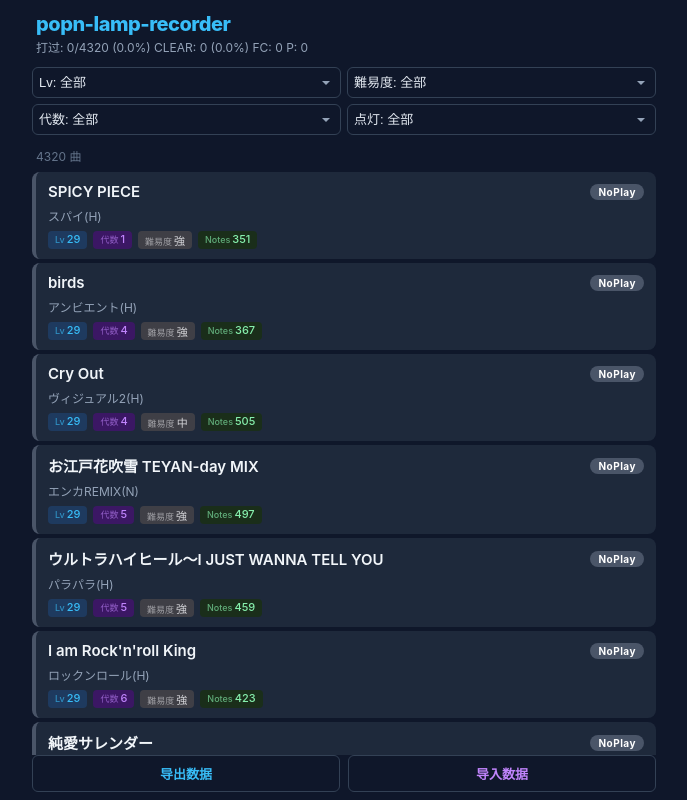
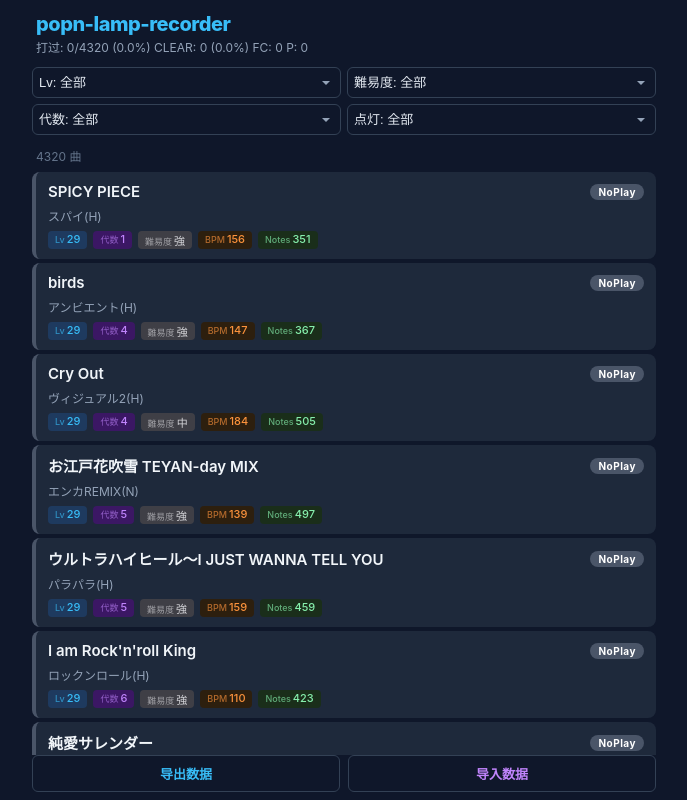
Before and after one commit to S4kura1073/popn-lamp-recorder, a Vue app in the folder popn-tracker/: page / in a window 1280 px wide. Shown: the whole page, without its empty margins (296-983 px from the left). Built offline with nearby package versions, Linux system fonts and the light colour scheme.

Commit message:
歌曲卡片新增显示BPM

```diff
--- a/popn-tracker/src/components/SongCard.vue
+++ b/popn-tracker/src/components/SongCard.vue
@@ -56,6 +56,7 @@ function onPickerSelect(status: LampStatus) {
         <span class="tag lv"><em>Lv</em>{{ song['Lv'] }}</span>
         <span class="tag gen"><em>代数</em>{{ song['代数'] }}</span>
         <span class="tag diff"><em>難易度</em>{{ diffCategory }}</span>
+        <span v-if="song['bpm']" class="tag bpm"><em>BPM</em>{{ song['bpm'] }}</span>
         <span v-if="song['Notes']" class="tag notes"><em>Notes</em>{{ song['Notes'] }}</span>
       </div>
     </div>
@@ -153,4 +154,8 @@ function onPickerSelect(status: LampStatus) {
   background: #1a2e1a;
   color: #86efac;
 }
+.tag.bpm {
+  background: #2d1f0e;
+  color: #fb923c;
+}
 </style>
```
Also changed, not shown: 6 other files (tests, documents, lock files or other folders).
